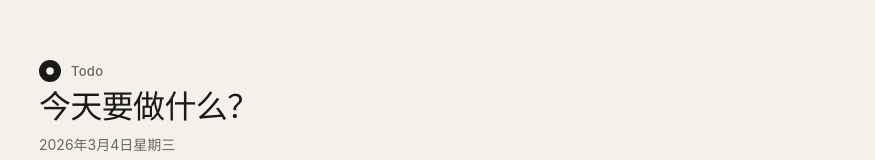
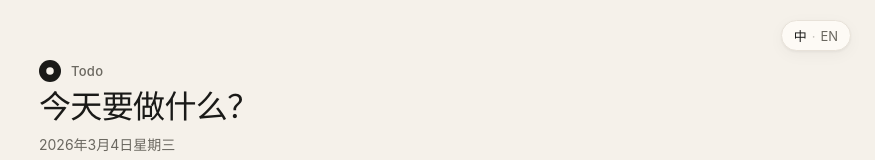
Before and after one commit to Lichtspektrum/todo-app, a React (Vite) app: page / in a window 1280 px wide. Shown: the top 160 px of the page, without its empty margins (405-1280 px from the left). Built offline with nearby package versions, Linux system fonts and the light colour scheme.

Commit message:
feat: add Chinese/English language toggle

```diff
--- a/src/App.tsx
+++ b/src/App.tsx
@@ -1,6 +1,7 @@
 import { useState } from 'react';
 import type { Filter, Priority } from './types';
 import { useTodos } from './hooks/useTodos';
+import { LangProvider, useLang } from './contexts/LangContext';
 import { Header } from './components/Header';
 import { InputArea } from './components/InputArea';
 import { ProgressBar } from './components/ProgressBar';
@@ -9,7 +10,18 @@ import { Filters } from './components/Filters';
 import { TodoItem } from './components/TodoItem';
 import { EmptyState } from './components/EmptyState';
 
-export default function App() {
+function LangToggle() {
+  const { lang, toggleLang } = useLang();
+  return (
+    <button className="lang-toggle" onClick={toggleLang} title="Switch language">
+      <span className={lang === 'zh' ? 'active' : ''}>中</span>
+      <span className="separator">·</span>
+      <span className={lang === 'en' ? 'active' : ''}>EN</span>
+    </button>
+  );
+}
+
+function TodoApp() {
   const { todos, addTodo, toggleTodo, deleteTodo, updateText, updatePriority, clearDone } = useTodos();
   const [filter, setFilter] = useState<Filter>('all');
 
@@ -52,3 +64,12 @@ export default function App() {
     </div>
   );
 }
+
+export default function App() {
+  return (
+    <LangProvider>
+      <LangToggle />
+      <TodoApp />
+    </LangProvider>
+  );
+}
--- a/src/components/EmptyState.tsx
+++ b/src/components/EmptyState.tsx
@@ -1,16 +1,17 @@
 import type { Filter } from '../types';
+import { useLang } from '../contexts/LangContext';
 
 interface Props {
   filter: Filter;
 }
 
-const MESSAGES: Record<Filter, string> = {
-  done: '还没有完成的任务',
-  active: '没有待办任务，休息一下吧',
-  all: '添加第一个任务开始吧',
-};
+export function EmptyState({ filter }: Props) {
+  const { t } = useLang();
 
-export function EmptyState({ filter }: Props) {
+  const message = filter === 'done' ? t.emptyDone
+    : filter === 'active' ? t.emptyActive
+    : t.emptyAll;
+
   return (
     <div className="empty">
       <div className="empty-icon">
@@ -19,7 +20,7 @@ export function EmptyState({ filter }: Props) {
           <path d="M21 12v7a2 2 0 01-2 2H5a2 2 0 01-2-2V5a2 2 0 012-2h11" />
         </svg>
       </div>
-      <p>{MESSAGES[filter]}</p>
+      <p>{message}</p>
     </div>
   );
 }
--- a/src/components/Filters.tsx
+++ b/src/components/Filters.tsx
@@ -1,20 +1,23 @@
 import type { Filter } from '../types';
+import { useLang } from '../contexts/LangContext';
 
 interface Props {
   filter: Filter;
   onChange: (f: Filter) => void;
 }
 
-const OPTIONS: { value: Filter; label: string }[] = [
-  { value: 'all', label: '全部' },
-  { value: 'active', label: '待办' },
-  { value: 'done', label: '已完成' },
-];
+export function Filters({ filter, onChange }: Props) {
+  const { t } = useLang();
 
-export function Filters({ filter, onChange }: Props) {
+  const options: { value: Filter; label: string }[] = [
+    { value: 'all', label: t.filterAll },
+    { value: 'active', label: t.filterActive },
+    { value: 'done', label: t.filterDone },
+  ];
+
   return (
     <div className="filters">
-      {OPTIONS.map(o => (
+      {options.map(o => (
         <button
           key={o.value}
           className={`filter-btn${filter === o.value ? ' active' : ''}`}
--- a/src/components/Header.tsx
+++ b/src/components/Header.tsx
@@ -1,5 +1,8 @@
+import { useLang } from '../contexts/LangContext';
+
 export function Header() {
-  const dateStr = new Date().toLocaleDateString('zh-CN', {
+  const { t } = useLang();
+  const dateStr = new Date().toLocaleDateString(t.dateLocale, {
     year: 'numeric', month: 'long', day: 'numeric', weekday: 'long',
   });
 
@@ -11,7 +14,7 @@ export function Header() {
         </div>
         <span className="app-name">Todo</span>
       </div>
-      <h1>今天要做什么？</h1>
+      <h1>{t.title}</h1>
       <p className="subtitle">{dateStr}</p>
     </div>
   );
--- a/src/components/InputArea.tsx
+++ b/src/components/InputArea.tsx
@@ -1,14 +1,15 @@
 import { useState, useRef } from 'react';
 import type { Priority } from '../types';
+import { useLang } from '../contexts/LangContext';
 
 interface Props {
   onAdd: (text: string, priority: Priority) => void;
 }
 
 const PRIORITIES: Priority[] = ['high', 'medium', 'low'];
-const LABELS: Record<Priority, string> = { high: '高', medium: '中', low: '低' };
 
 export function InputArea({ onAdd }: Props) {
+  const { t } = useLang();
   const [priority, setPriority] = useState<Priority>('medium');
   const inputRef = useRef<HTMLInputElement>(null);
 
@@ -25,7 +26,7 @@ export function InputArea({ onAdd }: Props) {
       <input
         ref={inputRef}
         type="text"
-        placeholder="添加一个新任务…"
+        placeholder={t.placeholder}
         maxLength={200}
         onKeyDown={e => e.key === 'Enter' && handleAdd()}
       />
@@ -34,12 +35,12 @@ export function InputArea({ onAdd }: Props) {
           <button
             key={p}
             className={`priority-dot ${p}${priority === p ? ' active' : ''}`}
-            title={LABELS[p] + '优先级'}
+            title={t.priorityTitles[p]}
             onClick={() => setPriority(p)}
           />
         ))}
       </div>
-      <button className="add-btn" title="添加" onClick={handleAdd}>
+      <button className="add-btn" title={t.addTitle} onClick={handleAdd}>
         <svg viewBox="0 0 14 14">
           <line x1="7" y1="1" x2="7" y2="13" />
           <line x1="1" y1="7" x2="13" y2="7" />
--- a/src/components/Stats.tsx
+++ b/src/components/Stats.tsx
@@ -1,3 +1,5 @@
+import { useLang } from '../contexts/LangContext';
+
 interface Props {
   total: number;
   done: number;
@@ -5,12 +7,14 @@ interface Props {
 }
 
 export function Stats({ total, done, onClearDone }: Props) {
+  const { t } = useLang();
   const active = total - done;
+
   return (
     <div className="stats">
       <div className="stats-count">
         {total > 0 && (
-          <><span>{active}</span> 项待办 · <span>{done}</span> 项完成</>
+          <><span>{active}</span>{t.activeSuffix} · <span>{done}</span>{t.doneSuffix}</>
         )}
       </div>
       <button
@@ -18,7 +22,7 @@ export function Stats({ total, done, onClearDone }: Props) {
         style={{ visibility: done > 0 ? 'visible' : 'hidden' }}
         onClick={onClearDone}
       >
-        清除已完成
+        {t.clearDone}
       </button>
     </div>
   );
--- a/src/components/TodoItem.tsx
+++ b/src/components/TodoItem.tsx
@@ -1,5 +1,6 @@
 import { useRef, useEffect } from 'react';
 import type { Todo, Priority } from '../types';
+import { useLang } from '../contexts/LangContext';
 
 interface Props {
   todo: Todo;
@@ -9,13 +10,12 @@ interface Props {
   onUpdatePriority: (priority: Priority) => void;
 }
 
-const PRIORITY_LABELS: Record<Priority, string> = { high: '高', medium: '中', low: '低' };
 const NEXT_PRIORITY: Record<Priority, Priority> = { high: 'medium', medium: 'low', low: 'high' };
 
 export function TodoItem({ todo, onToggle, onDelete, onUpdateText, onUpdatePriority }: Props) {
+  const { t } = useLang();
   const divRef = useRef<HTMLDivElement>(null);
 
-  // Only set innerHTML on mount to avoid cursor jumping
   useEffect(() => {
     if (divRef.current) {
       divRef.current.textContent = todo.text;
@@ -35,16 +35,12 @@ export function TodoItem({ todo, onToggle, onDelete, onUpdateText, onUpdatePrior
     }
   }
 
-  function cyclePriority() {
-    onUpdatePriority(NEXT_PRIORITY[todo.priority]);
-  }
-
   return (
     <div className={`todo-item${todo.done ? ' done' : ''}`}>
       <div
         className={`priority-indicator ${todo.priority}`}
-        title={`优先级：${PRIORITY_LABELS[todo.priority]}（点击切换）`}
-        onClick={cyclePriority}
+        title={t.priorityTip(t.priorityLabels[todo.priority])}
+        onClick={() => onUpdatePriority(NEXT_PRIORITY[todo.priority])}
       />
       <div
         className={`checkbox${todo.done ? ' checked' : ''}`}
@@ -64,9 +60,9 @@ export function TodoItem({ todo, onToggle, onDelete, onUpdateText, onUpdatePrior
         onKeyDown={handleKeyDown}
       />
       <span className={`priority-badge ${todo.priority}`}>
-        {PRIORITY_LABELS[todo.priority]}
+        {t.priorityLabels[todo.priority]}
       </span>
-      <button className="delete-btn" title="删除" onClick={onDelete}>
+      <button className="delete-btn" title={t.deleteTitle} onClick={onDelete}>
         <svg viewBox="0 0 14 14">
           <line x1="2" y1="2" x2="12" y2="12" />
           <line x1="12" y1="2" x2="2" y2="12" />
--- /dev/null
+++ b/src/contexts/LangContext.tsx
@@ -0,0 +1,32 @@
+import { createContext, useContext, useState } from 'react';
+import type { Lang } from '../i18n';
+import { translations } from '../i18n';
+
+type Translations = (typeof translations)[Lang];
+
+interface LangContextValue {
+  lang: Lang;
+  t: Translations;
+  toggleLang: () => void;
+}
+
+const LangContext = createContext<LangContextValue>({
+  lang: 'zh',
+  t: translations.zh as Translations,
+  toggleLang: () => {},
+});
+
+export function LangProvider({ children }: { children: React.ReactNode }) {
+  const [lang, setLang] = useState<Lang>('zh');
+  const toggleLang = () => setLang(l => l === 'zh' ? 'en' : 'zh');
+
+  return (
+    <LangContext.Provider value={{ lang, t: translations[lang], toggleLang }}>
+      {children}
+    </LangContext.Provider>
+  );
+}
+
+export function useLang() {
+  return useContext(LangContext);
+}
--- /dev/null
+++ b/src/i18n.ts
@@ -0,0 +1,42 @@
+export type Lang = 'zh' | 'en';
+
+export const translations = {
+  zh: {
+    title: '今天要做什么？',
+    dateLocale: 'zh-CN' as const,
+    placeholder: '添加一个新任务…',
+    addTitle: '添加',
+    priorityLabels: { high: '高', medium: '中', low: '低' },
+    priorityTitles: { high: '高优先级', medium: '中优先级', low: '低优先级' },
+    priorityTip: (label: string) => `优先级：${label}（点击切换）`,
+    filterAll: '全部',
+    filterActive: '待办',
+    filterDone: '已完成',
+    activeSuffix: ' 项待办',
+    doneSuffix: ' 项完成',
+    clearDone: '清除已完成',
+    deleteTitle: '删除',
+    emptyDone: '还没有完成的任务',
+    emptyActive: '没有待办任务，休息一下吧',
+    emptyAll: '添加第一个任务开始吧',
+  },
+  en: {
+    title: "What's on your list?",
+    dateLocale: 'en-US' as const,
+    placeholder: 'Add a new task…',
+    addTitle: 'Add',
+    priorityLabels: { high: 'High', medium: 'Med', low: 'Low' },
+    priorityTitles: { high: 'High priority', medium: 'Medium priority', low: 'Low priority' },
+    priorityTip: (label: string) => `Priority: ${label} (click to cycle)`,
+    filterAll: 'All',
+    filterActive: 'Active',
+    filterDone: 'Done',
+    activeSuffix: ' active',
+    doneSuffix: ' done',
+    clearDone: 'Clear done',
+    deleteTitle: 'Delete',
+    emptyDone: 'No completed tasks yet',
+    emptyActive: 'No active tasks, take a break',
+    emptyAll: 'Add your first task to get started',
+  },
+};
--- a/src/index.css
+++ b/src/index.css
@@ -443,6 +443,40 @@ h1 {
   font-size: 14px;
 }
 
+/* Language toggle */
+.lang-toggle {
+  position: fixed;
+  top: 20px;
+  right: 24px;
+  display: flex;
+  align-items: center;
+  gap: 5px;
+  background: var(--surface);
+  border: 1px solid var(--border);
+  border-radius: 20px;
+  padding: 5px 12px;
+  font-size: 13px;
+  font-family: inherit;
+  cursor: pointer;
+  color: var(--text-secondary);
+  box-shadow: var(--shadow);
+  transition: border-color 0.15s;
+  z-index: 100;
+}
+
+.lang-toggle:hover {
+  border-color: #D4CFC7;
+}
+
+.lang-toggle span.active {
+  color: var(--text);
+  font-weight: 500;
+}
+
+.lang-toggle .separator {
+  opacity: 0.4;
+}
+
 /* Progress bar */
 .progress-wrap {
   height: 3px;
```
